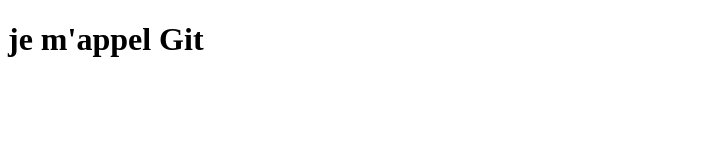
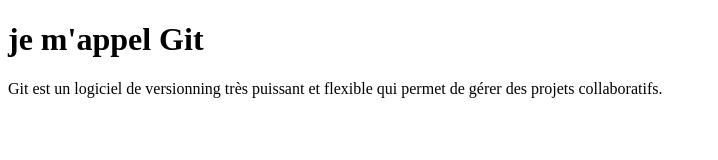
Before and after one commit to bigyaya/LGC2024courGit, a plain HTML site: page index.html in a window 1280 px wide. Shown: the whole page, without its empty margins (0-718 px from the left). Drawn offline with Linux system fonts and the light colour scheme.

Commit message:
ajout d'une phrase dans index.html

```diff
--- a/index.html
+++ b/index.html
@@ -8,6 +8,7 @@
 <body>
 
     <h1>je m'appel Git</h1>
+    <p>Git est un logiciel de versionning très puissant et flexible qui permet de gérer des projets collaboratifs.</p>
 
 </body>
 </html>
```
